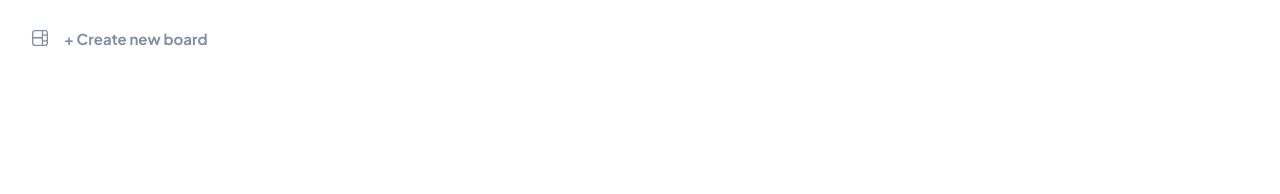
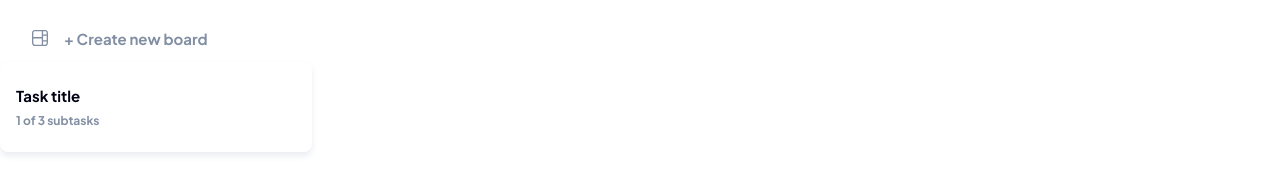
Before and after one commit to joanpujol/kanban-task-management-web-app, a Next.js app: page / in a window 1280 px wide. Shown: the part 290-484 px from the top of the page. Built offline with nearby package versions, Linux system fonts and the light colour scheme.

Commit message:
Add TaskCard component

```diff
--- a/app/page.tsx
+++ b/app/page.tsx
@@ -6,6 +6,7 @@ import { Dropdown } from "../components/atoms/Dropdown/Dropdown";
 import { NavigationMenu } from "../components/atoms/NavigationMenu/NavigationMenu";
 import { TextField } from "../components/atoms/TextField/TextField";
 import { Text } from "../components/atoms/Typography/Text";
+import { TaskCard } from "../components/molecules/TaskCard/TaskCard";
 import Layout from "./layout";
 
 export default function HomePage() {
@@ -23,6 +24,16 @@ export default function HomePage() {
       <NavigationMenu isActive>+ Create new board</NavigationMenu>
       <NavigationMenu isAction>+ Create new board</NavigationMenu>
       <NavigationMenu>+ Create new board</NavigationMenu>
+      <TaskCard task={{
+        id: 1,
+        title: "Task title",
+        description: "Task description",
+        subtasks: [
+          { title: "Subtask 1", done: true },
+          { title: "Subtask 2", done: false },
+          { title: "Subtask 3", done: false },
+        ],
+      }} />
     </Layout>
   )
 }
--- /dev/null
+++ b/components/molecules/TaskCard/TaskCard.styles.tsx
@@ -0,0 +1,19 @@
+import styled from "styled-components";
+import { StyledHeader3 } from "../../atoms/Typography/Header.styles";
+import { StyledText } from "../../atoms/Typography/Text.styles";
+
+export const TaskCardWrapper = styled.div`
+  width: 280px;
+  background-color: ${({ theme: { theme } }) => theme.background.primary};
+  padding: ${({ theme }) => theme.spacing.lg} ${({ theme }) => theme.spacing.md};
+  border-radius: ${({ theme }) => theme.borderRadius.lg};
+  box-shadow: 0px 4px 6px rgba(54, 78, 126, 0.101545);
+
+  & ${StyledHeader3} {
+    margin-bottom: ${({ theme }) => theme.spacing.xs};
+  }
+
+  & ${StyledText} {
+    color: ${({ theme }) => theme.colors.mediumGrey};
+  }
+`;
--- /dev/null
+++ b/components/molecules/TaskCard/TaskCard.tsx
@@ -0,0 +1,22 @@
+"use client";
+
+import { Task } from "../../../data/models/Task";
+import { Header } from "../../atoms/Typography/Header";
+import { Text } from "../../atoms/Typography/Text";
+import * as S from "./TaskCard.styles";
+
+type Props = {
+  task: Task;
+};
+
+export const TaskCard = ({ task: { title, subtasks } }: Props) => {
+  const subtasksCompleted = subtasks.filter((subtask) => subtask.done).length;
+  return (
+    <S.TaskCardWrapper>
+      <Header size="md">{title}</Header>
+      <Text size="md">
+        {subtasksCompleted} of {subtasks.length} subtasks
+      </Text>
+    </S.TaskCardWrapper>
+  );
+};
--- /dev/null
+++ b/data/models/Task.ts
@@ -0,0 +1,11 @@
+export type Subtask = {
+    title: string;
+    done: boolean;
+};
+
+export type Task = {
+  id: number;
+  title: string;
+  description: string;
+  subtasks: Subtask[];
+}
--- a/styles/theme.tsx
+++ b/styles/theme.tsx
@@ -33,6 +33,7 @@ const measures = {
     xs: "8px",
   },
   borderRadius: {
+    lg: "8px",
     md: "4px",
     sm: "2px",
   },
@@ -93,6 +94,7 @@ export interface ThemeInterface {
     xs: string;
   },
   borderRadius: {
+    lg: string;
     md: string;
     sm: string
   }
```
